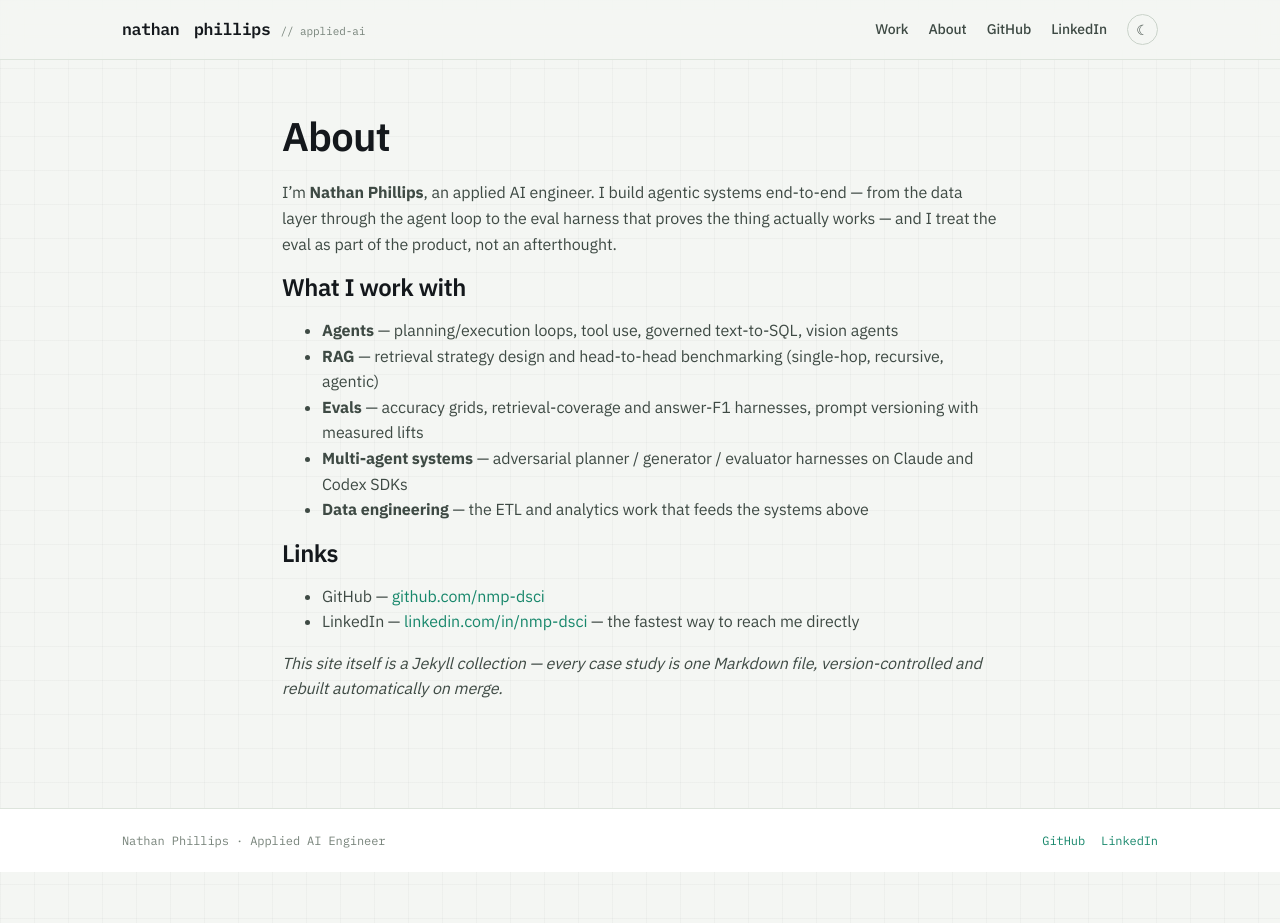
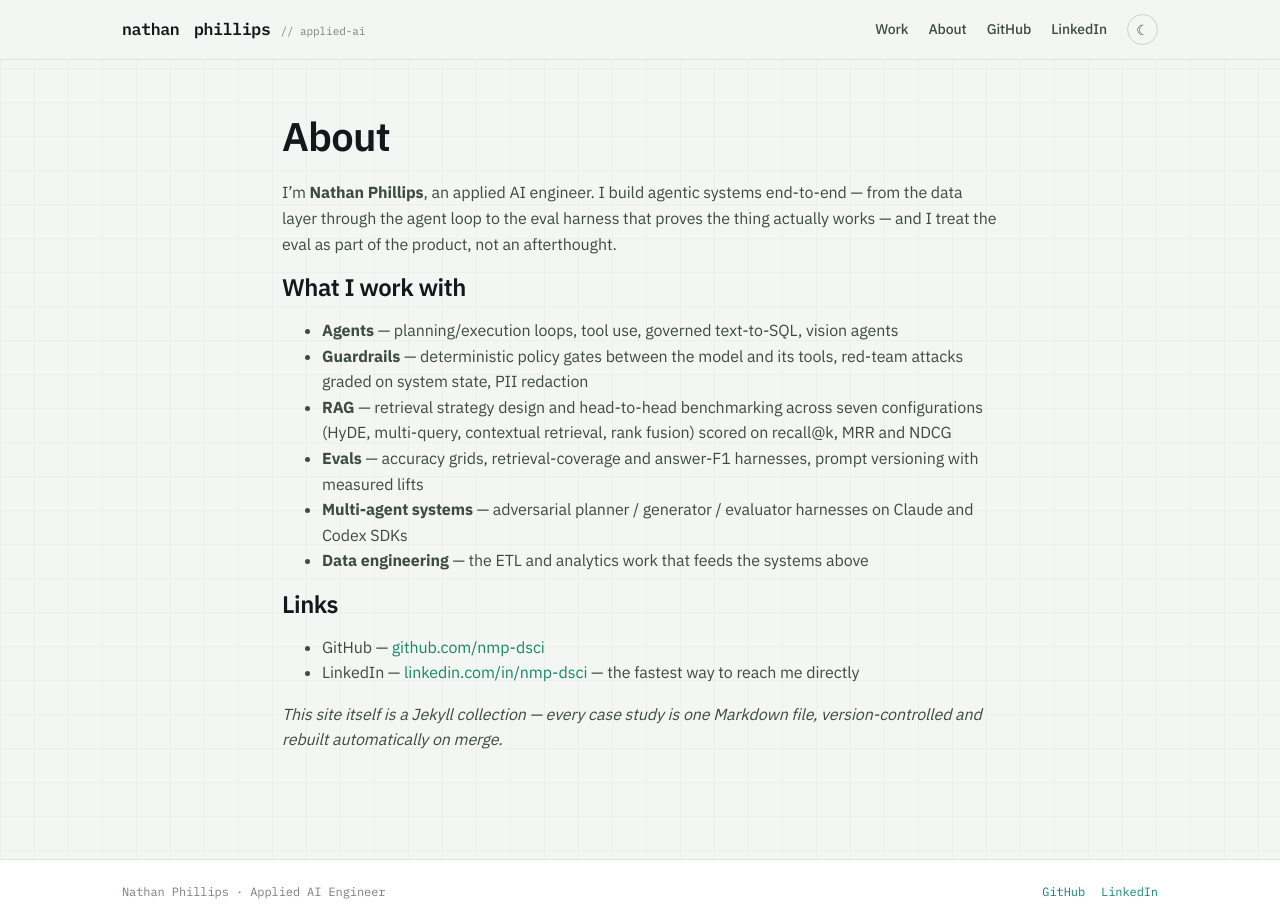
Before and after one commit to nmp-dsci/nmp-dsci.github.io, a Jekyll site: the page built from about.md, in a window 1280 px wide and 923 px high. Built offline with Jekyll 4.4.1, drawn with Linux system fonts in a browser that asks for light colours.

Commit message:
no-mistakes(document): Refresh about.md capability bullets for guardrails and RAG

```diff
--- a/about.md
+++ b/about.md
@@ -12,7 +12,10 @@ actually works — and I treat the eval as part of the product, not an afterthou
 ## What I work with
 
 - **Agents** — planning/execution loops, tool use, governed text-to-SQL, vision agents
-- **RAG** — retrieval strategy design and head-to-head benchmarking (single-hop, recursive, agentic)
+- **Guardrails** — deterministic policy gates between the model and its tools, red-team attacks
+  graded on system state, PII redaction
+- **RAG** — retrieval strategy design and head-to-head benchmarking across seven configurations
+  (HyDE, multi-query, contextual retrieval, rank fusion) scored on recall@k, MRR and NDCG
 - **Evals** — accuracy grids, retrieval-coverage and answer-F1 harnesses, prompt versioning with measured lifts
 - **Multi-agent systems** — adversarial planner / generator / evaluator harnesses on Claude and Codex SDKs
 - **Data engineering** — the ETL and analytics work that feeds the systems above
```
